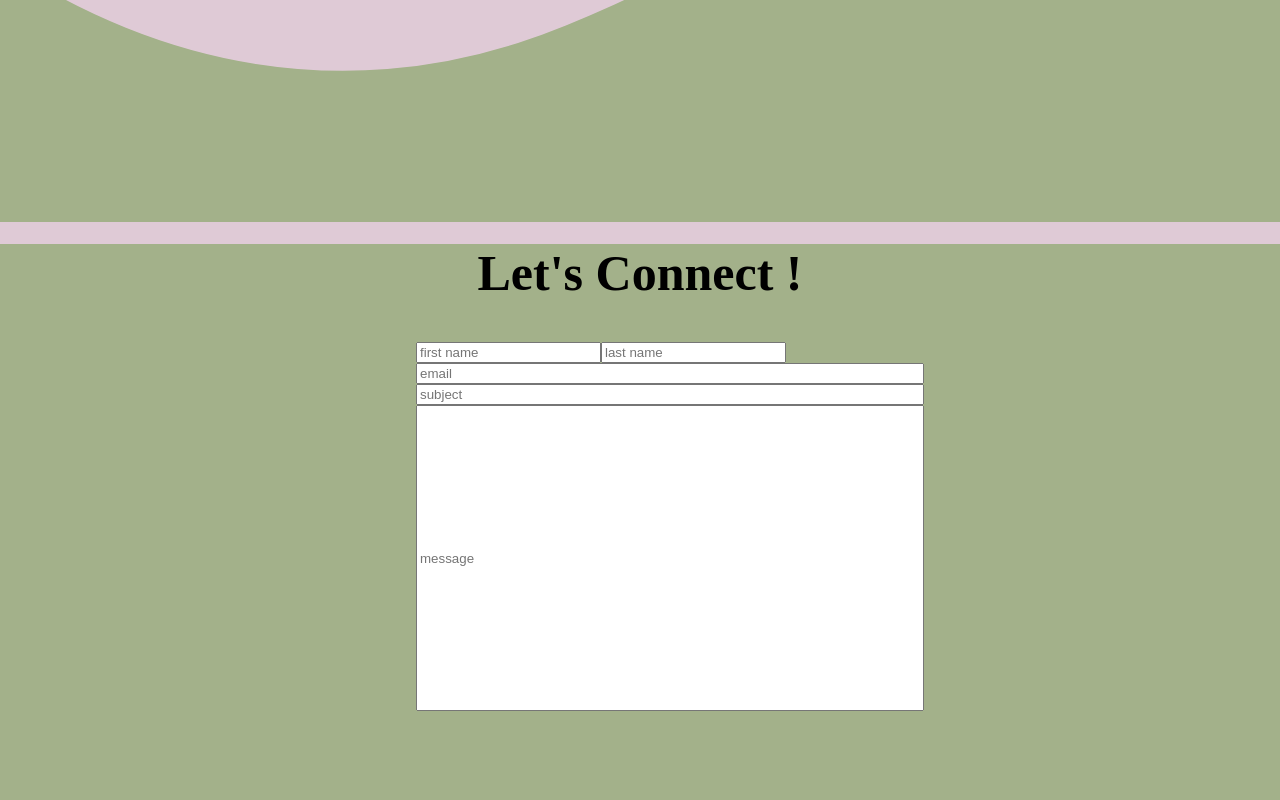
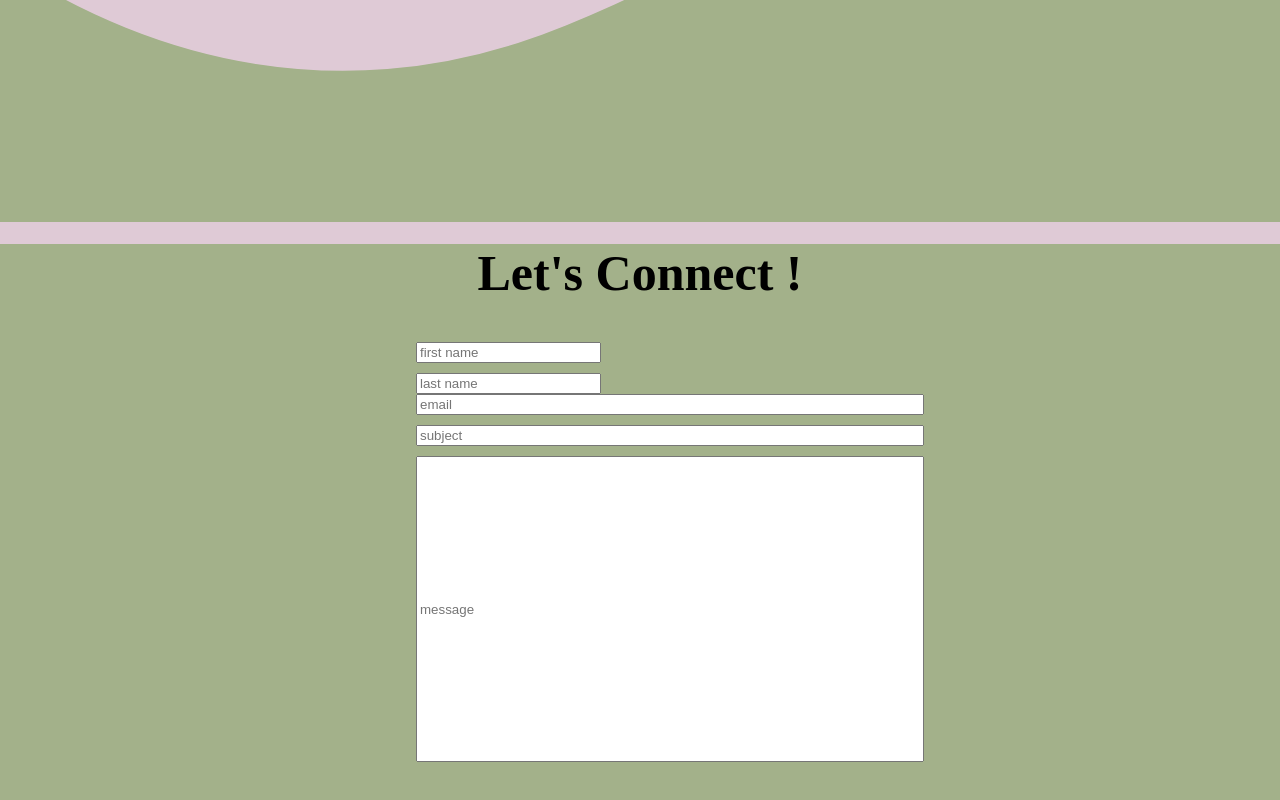
Before and after one commit to darlacodes19/My-Portfolio, a React (Create React App) app in the folder darlas-portfolio/: page / in a window 1280 px wide. Shown: the part 2071-2871 px from the top of the page. Built offline with nearby package versions, Linux system fonts and the light colour scheme.

Commit message:
Add margin to contact form

```diff
--- a/darlas-portfolio/src/components/Contact.jsx
+++ b/darlas-portfolio/src/components/Contact.jsx
@@ -7,7 +7,7 @@ const Contact = () => {
        <div className="form">
            <form className="contact-form">
              <div className="contact-form-div">
-              <input placeholder="first name" ></input>
+              <input placeholder="first name" className="first-name-input" ></input>
               <input placeholder="last name"></input>
              </div>
              <input placeholder="email" id="email"></input>
--- a/darlas-portfolio/src/index.css
+++ b/darlas-portfolio/src/index.css
@@ -208,6 +208,12 @@ body{
 .contac-form-div {
   display: flex;
   flex-direction: row;
+
+}
+
+.first-name-input {
+  margin-right: 100px;
+  margin-bottom: 10px;
 }
 
 #message {
@@ -217,10 +223,12 @@ body{
 
 #email{
   width: 500px;
+  margin-bottom: 10px;
 }
 
 #subject {
   width: 500px;
+  margin-bottom: 10px;
 }
 
 .form {
```
